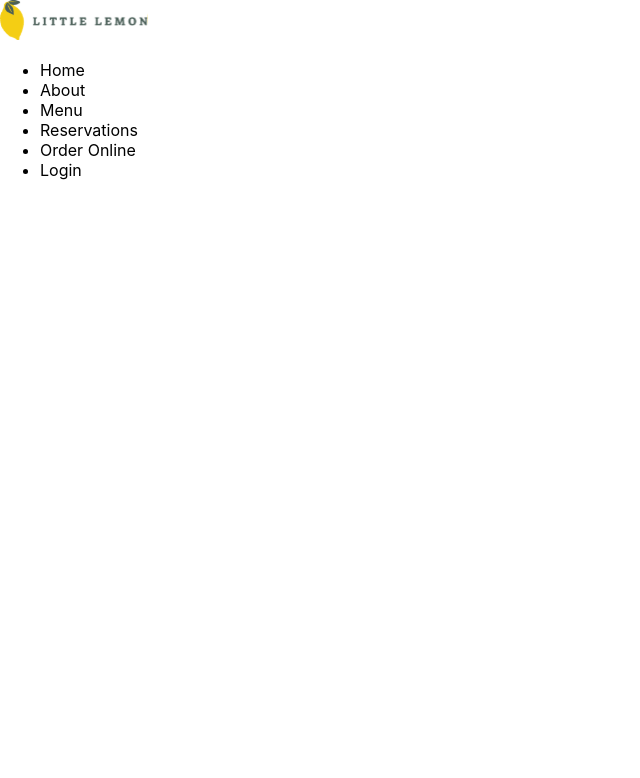
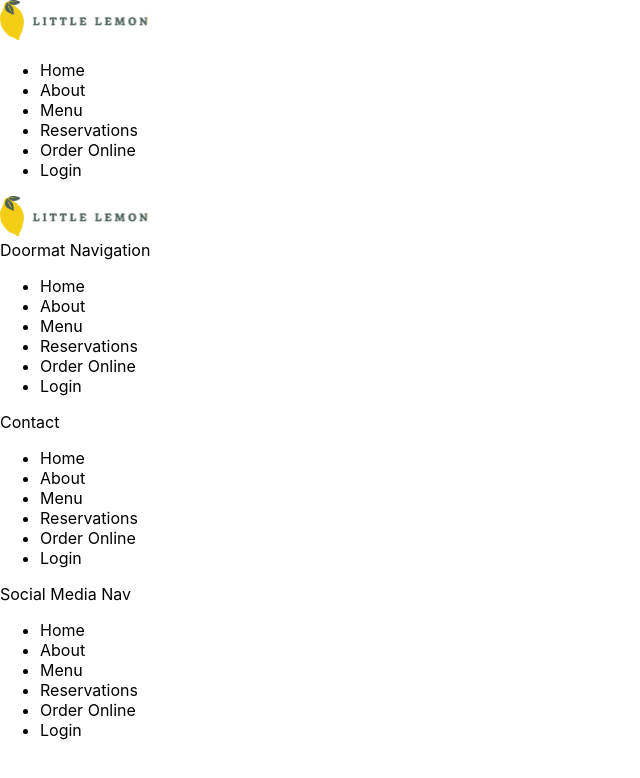
Before and after one commit to ms-tech-geek/little-lemon-capstone-project, a React (Create React App) app: page / in a window 1280 px wide. Shown: the top 778 px of the page, without its empty margins (0-640 px from the left). Built offline with nearby package versions, Linux system fonts and the light colour scheme.

Commit message:
add footer

```diff
--- a/src/App.js
+++ b/src/App.js
@@ -1,9 +1,11 @@
 import Header from './Header';
+import Footer from './Footer';
 
 function App() {
   return (
     <>
       <Header />
+      <Footer />
     </>
   );
 }
--- /dev/null
+++ b/src/Footer.js
@@ -0,0 +1,51 @@
+import logo from './assets/logo.svg';
+import Nav from './Nav';
+
+const Footer = () => {
+  const navMenu = [
+    {
+      name: 'Home',
+      url: '#',
+    },
+    {
+      name: 'About',
+      url: '#',
+    },
+    {
+      name: 'Menu',
+      url: '#',
+    },
+    {
+      name: 'Reservations',
+      url: '#',
+    },
+    {
+      name: 'Order Online',
+      url: '#',
+    },
+    {
+      name: 'Login',
+      url: '#',
+    },
+  ];
+
+  return (
+    <footer>
+      <img src={logo} alt="logo" />
+      <div>
+        Doormat Navigation
+        <Nav navMenu={navMenu} />
+      </div>
+      <div>
+        Contact
+        <Nav navMenu={navMenu} />
+      </div>
+      <div>
+        Social Media Nav
+        <Nav navMenu={navMenu} />
+      </div>
+    </footer>
+  );
+};
+
+export default Footer;
```
